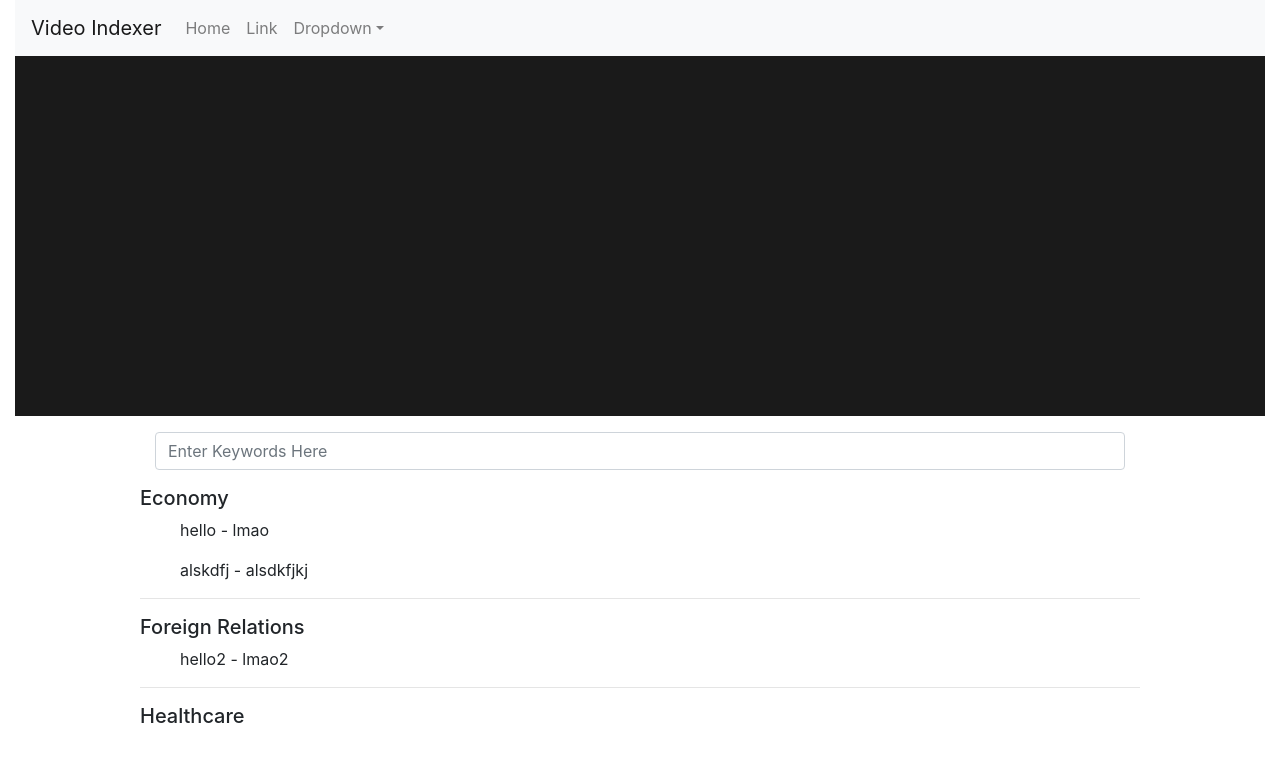
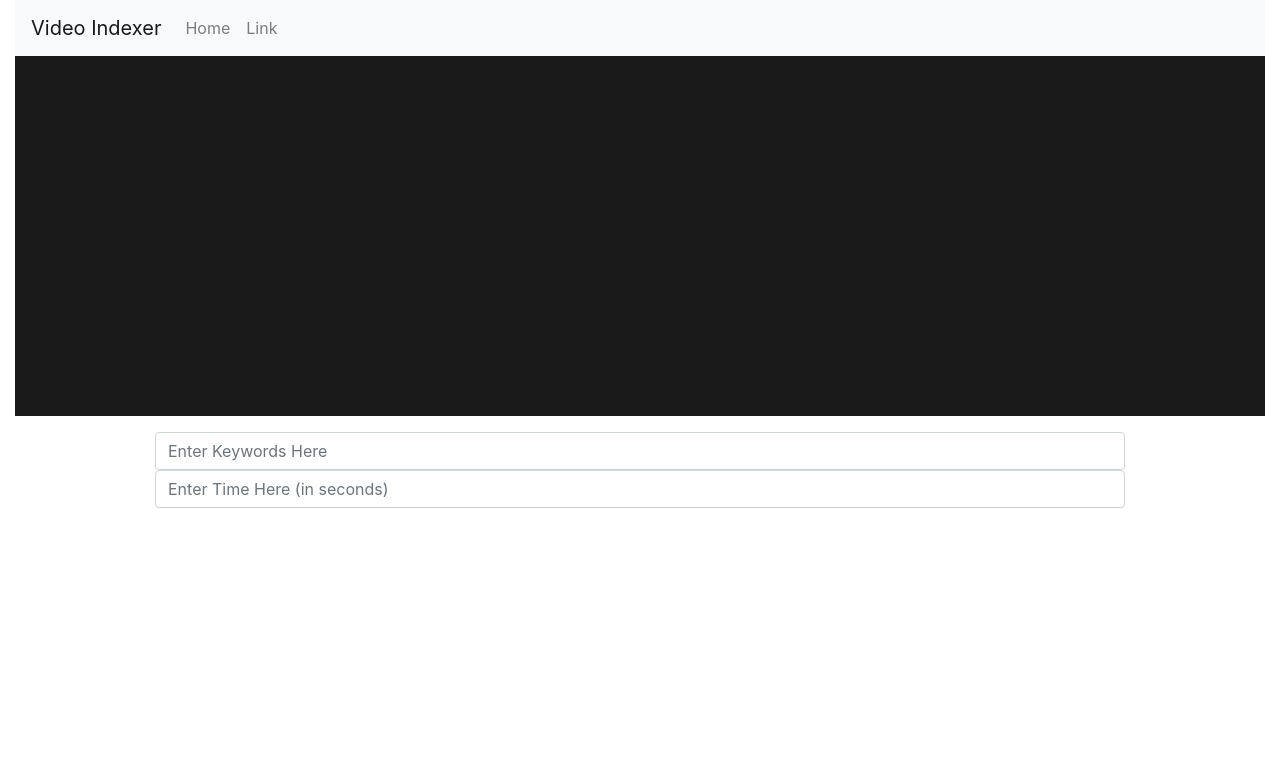
Before and after one commit to alainlou/HTNFrontend, a React (Create React App) app: page / in a window 1280 px wide. Shown: the top 762 px of the page. Built offline with nearby package versions, Linux system fonts and the light colour scheme.

Commit message:
added stuff

```diff
--- a/src/App.js
+++ b/src/App.js
@@ -17,22 +17,36 @@ class App extends React.Component {
     this.state = {
       searchWord: "",
       data: data,
-      videoUrl: "https://www.youtube.com/watch?v=MCUERO0gYBc"
+      videoUrl: "https://www.youtube.com/watch?v=MCUERO0gYBc",
+      playtime: 0
     }
     this.onSubmit = this.onSubmit.bind(this);
     this.handleChange = this.handleChange.bind(this);
   }
 
+  ref = player => {
+    this.player = player;
+  }
   handleChange(event){
-    this.setState({searchWord: event.target.value.toLowerCase() || ""});
+    this.setState({searchWord: event.target.value.toLowerCase()});
   }
 
   onSubmit(event){
-    Axios.get("https://htnbackend.appspot.com/", {params:{searchWord: this.state.searchWord}})
-      .then(response => {
-        this.setState({videoUrl: response.data});
-      });
+    if (this.state.searchWord && this.state.searchWord != ""){
+      Axios.get("https://htnbackend.appspot.com/", {params:{searchWord: this.state.searchWord}})
+        .then(response => {
+          this.setState({videoUrl: response.data});
+        });
+    }
     event.preventDefault();
+  }
+  onSeekTo(event){
+    this.player.seekTo(this.state.playtime);
+    event.preventDefault();
+  }
+  changePlaytime(e){
+    this.setState({playtime: parseInt(e.target.value)});
+    e.preventDefault();
   }
   render(){
     return (
@@ -43,22 +57,20 @@ class App extends React.Component {
             <Navbar.Collapse id="basic-navbar-nav">
             <Nav className="mr-auto">
                 <Nav.Link href="#home">Home</Nav.Link>
-                <Nav.Link href="#link">Link</Nav.Link>
-                <NavDropdown title="Dropdown" id="basic-nav-dropdown">
-                <NavDropdown.Item href="#action/3.1">Action</NavDropdown.Item>
-                <NavDropdown.Divider />
-                <NavDropdown.Item href="#action/3.4">Separated link</NavDropdown.Item>
-                </NavDropdown>
+                <Nav.Link href="#link" onClick={this.onSeekTo}>Link</Nav.Link>
             </Nav>
             </Navbar.Collapse>
         </Navbar>
         <div className="grey-background">
-          <ReactPlayer className="middle-align" url={this.state.videoUrl} playing controls/>
+          <ReactPlayer className="middle-align" url={this.state.videoUrl} ref={this.ref} playing controls />
         </div>
         <div className="flex-container my-3" id="main_section">
           <span className="col-12">
             <form onSubmit={this.onSubmit}>
-              <input type="text" placeholder="Enter Keywords Here" onChange={this.handleChange.bind(this)} className="form-control"/>
+              <input type="text" placeholder="Enter Keywords Here"  className="form-control" onChange={this.handleChange.bind(this)}/>
+            </form>
+            <form onSubmit={this.onSeekTo.bind(this)}>
+              <input type="text" placeholder="Enter Time Here (in seconds)"  className="form-control" onChange={this.changePlaytime.bind(this)}/>
             </form>
           </span>
         </div>
--- a/src/components/ScrollBox.js
+++ b/src/components/ScrollBox.js
@@ -3,33 +3,7 @@ import React, { Component } from 'react';
 import Axios from 'axios';
 
 import Section from './Section';
-
-// var data = {
-//     "economy" : [
-//         {
-//             "text": "hello",
-//             "context": "lmao"
-//         }
-//     ],
-//     "foreign": [
-//         {
-//             "text": "hello2",
-//             "context": "lmao2"
-//         }
-//     ],
-//     "health": [
-//         {
-//             "text": "hello",
-//             "context": "lmao3"
-//         }
-//     ],
-//     "gun": [
-//         {
-//             "text": "hello4",
-//             "context": "lmao4"
-//         }
-//     ]
-// }
+import { all } from 'q';
 
 class ScrollBox extends Component {
     constructor(props) {
@@ -37,36 +11,35 @@ class ScrollBox extends Component {
         this.state = {
             content: this.props.content
         }
+        this.allKeyWords = this.allKeyWords.bind(this);
     }
-    render() {
-        return(
-            <div className="scroll">
-                <Section
-                title="Economy"
-                data={this.state.content.economy}/>
-                <Section title="Foreign Relations"
-                data={this.state.content.foreign}/>
-                <Section title="Healthcare"
-                data={this.state.content.health}/>
-                <Section title="Gun Control"
-                data={this.state.content.gun}/>
-            </div>
-        );
-    }
-
     componentDidMount() {
         this.getData();
     }
 
     getData() {
-        // Axios.get("../../");
-        console.log("hello");
         this.setState({
             content: this.props.content
         });
-        console.log(this.state);
         this.forceUpdate();
     }
+    allKeyWords(){
+        console.log(this.props.content);
+        let allWords = this.state.content.map((element) => {
+            return (
+                <Section title={element.name} data={element.appearances}/>
+            );
+        })
+        return allWords;
+    }
+    render() {
+        return(
+            <div className="scroll">
+
+            </div>
+        );
+    }
+
 }
 
 export default ScrollBox;
--- a/src/components/Section.js
+++ b/src/components/Section.js
@@ -14,12 +14,13 @@ class Section extends Component {
         )
     }
     rows() {
-        if(this.props.data === null)
-        return (<p>No content</p>);
+        if(this.props.data === null){
+            return (<p>No content</p>);
+        }
         let rows = this.props.data.map((element) => {
             return (
                 <li>
-                    <p>{element.text} - {element.context}</p>
+                    <p>{element}</p>
                 </li>
             );
         })
```
